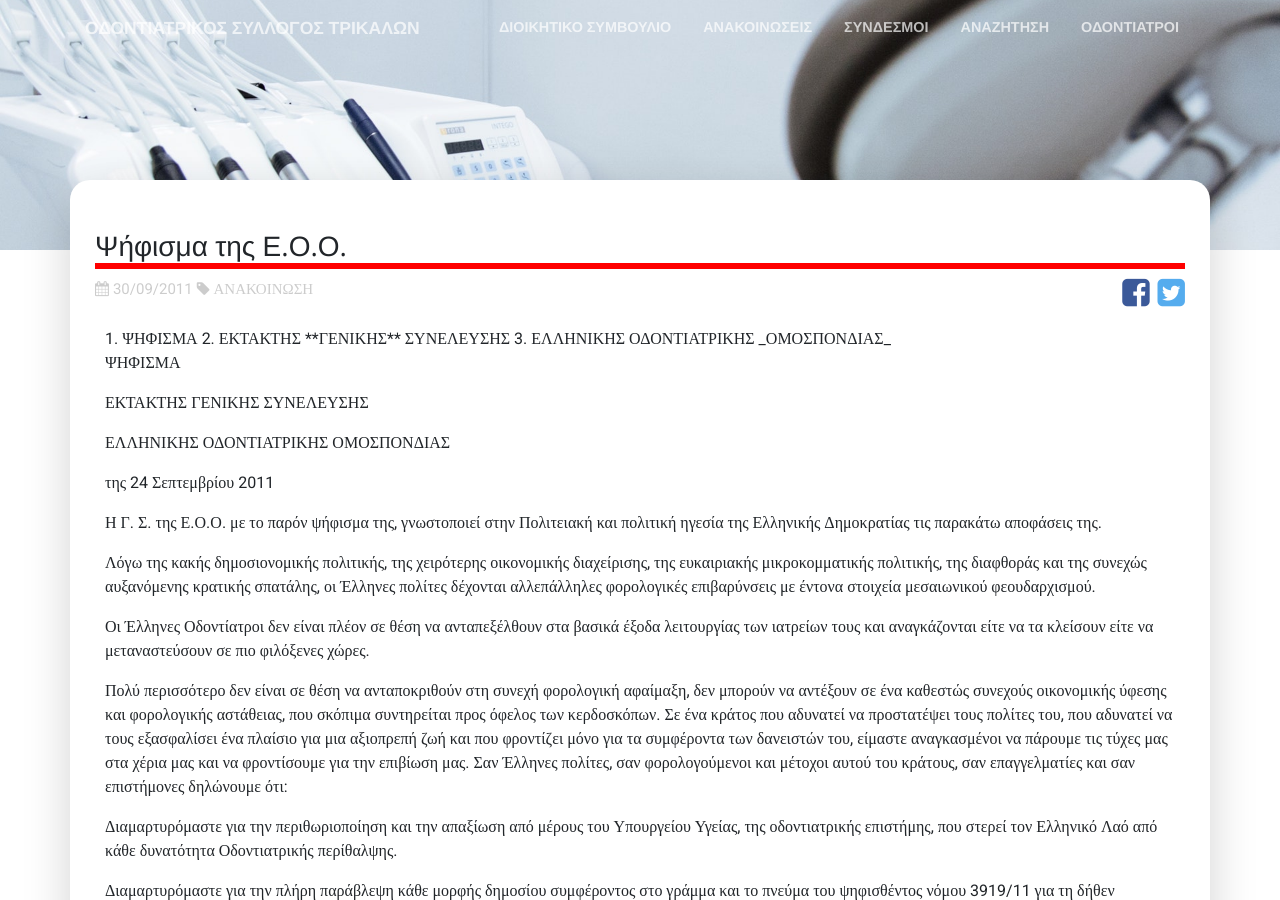
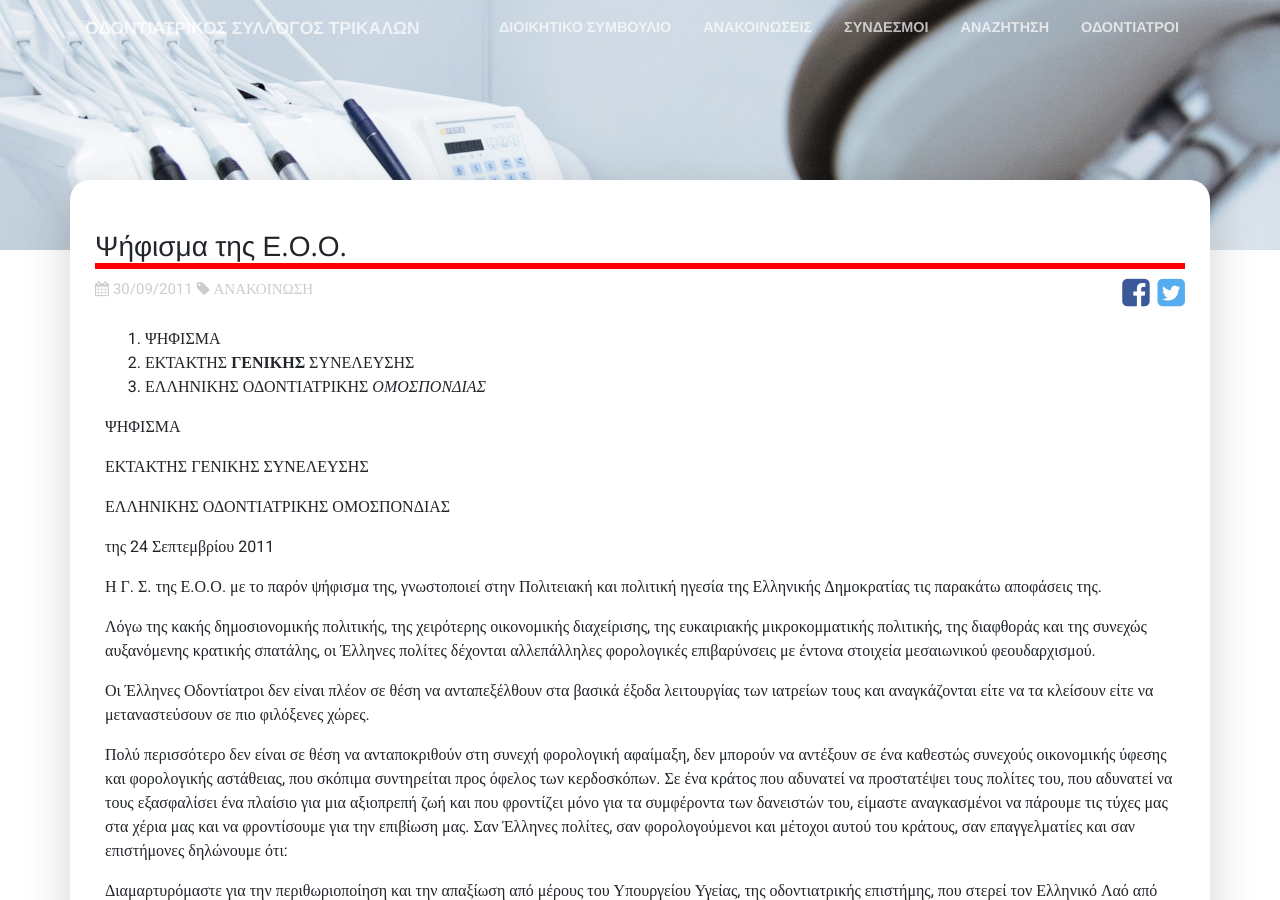
Before and after one commit to Tomak123456/tesy, a Jekyll site: the page built from _news/2011-09-30-22.md, in a window 1280 px wide and 900 px high. Built offline with Jekyll 4.4.1, drawn with Linux system fonts in a browser that asks for light colours.

Commit message:
Update post.html insert | markdownify to page.text

```diff
--- a/_layouts/post.html
+++ b/_layouts/post.html
@@ -29,7 +29,7 @@
           <!-- Post Content -->
              <div class="posttext">
 
-             {{ page.text }}{{ content }}
+             {{ page.text | markdownify }}{{ content }}
 
              <!-- files -->
            {% if page.pdfs %}
```
